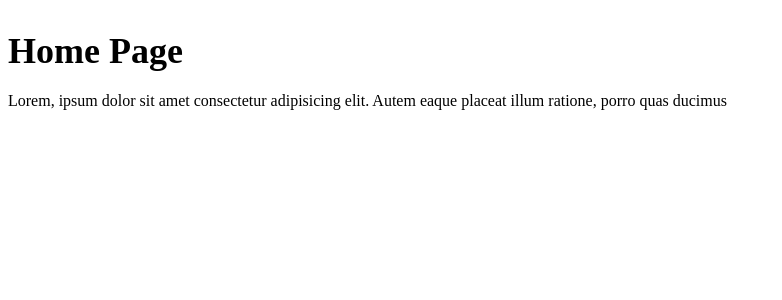
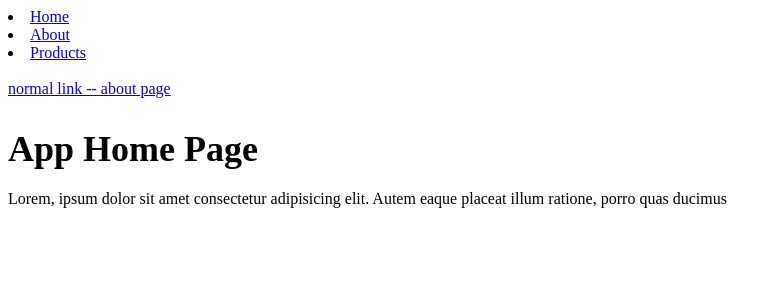
Before and after one commit to Sahasawat-Boss/Nuxt-App, a Nuxt app: page / in a window 1280 px wide. Shown: the top 300 px of the page, without its empty margins (0-782 px from the left). Built offline with nearby package versions, Linux system fonts and the light colour scheme.

Commit message:
Try <NuxtLink>

```diff
--- a/pages/about.vue
+++ b/pages/about.vue
@@ -1,4 +1,20 @@
 <template>
+    <header>
+        <nav>
+            <li>
+                <NuxtLink to="/">Home</NuxtLink>
+            </li>
+            <li>
+                <NuxtLink to="/about">About</NuxtLink>
+            </li>
+            <li>
+                <NuxtLink to="/products">Products</NuxtLink>
+            </li>
+        </nav>
+        <br>
+        <a href="/about">normal link -- about page</a>
+    </header>
+
     <h2>About Page</h2>
     <p>Lorem, ipsum dolor sit amet consectetur adipisicing elit. Autem eaque placeat illum ratione, porro quas ducimus
     </p>
--- a/pages/index.vue
+++ b/pages/index.vue
@@ -1,7 +1,27 @@
 <template>
-    <h2>Home Page</h2>
-    <p>Lorem, ipsum dolor sit amet consectetur adipisicing elit. Autem eaque placeat illum ratione, porro quas ducimus
-    </p>
+    <main>
+        <header>
+            <nav>
+                <li>
+                    <NuxtLink to="/">Home</NuxtLink>
+                </li>
+                <li>
+                    <NuxtLink to="/about">About</NuxtLink>
+                </li>
+                <li>
+                    <NuxtLink to="/products">Products</NuxtLink>
+                </li>
+            </nav>
+            <br>
+            <a href="/about">normal link -- about page</a>
+        </header>
+
+
+        <h2>App Home Page</h2>
+        <p>Lorem, ipsum dolor sit amet consectetur adipisicing elit. Autem eaque placeat illum ratione, porro quas
+            ducimus
+        </p>
+    </main>
 </template>
 
 <script setup>
@@ -13,6 +33,7 @@ h2 {
     margin-bottom: 20px;
     font-size: 36px;
 }
+
 p {
     margin: 20px 0;
 }
--- a/pages/products/index.vue
+++ b/pages/products/index.vue
@@ -1,7 +1,17 @@
 <template>
+<div>
+    <header>
+        <nav>
+            <li><NuxtLink to=""></NuxtLink></li>
+        </nav>
+    </header>
+
+
+
     <h2>Products Home Page</h2>
     <p>Lorem, ipsum dolor sit amet consectetur adipisicing elit. Autem eaque placeat illum ratione, porro quas ducimus
     </p>
+</div>
 </template>
 
 <script setup>
```
